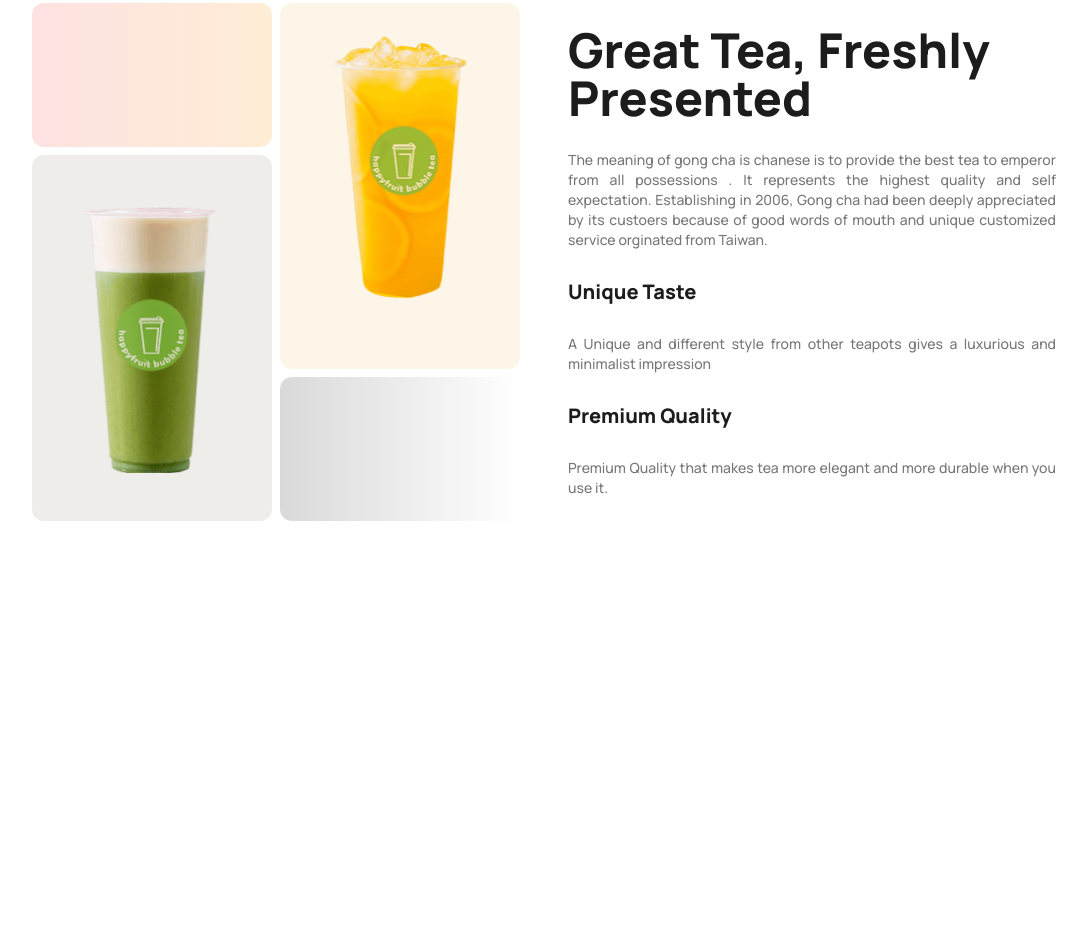
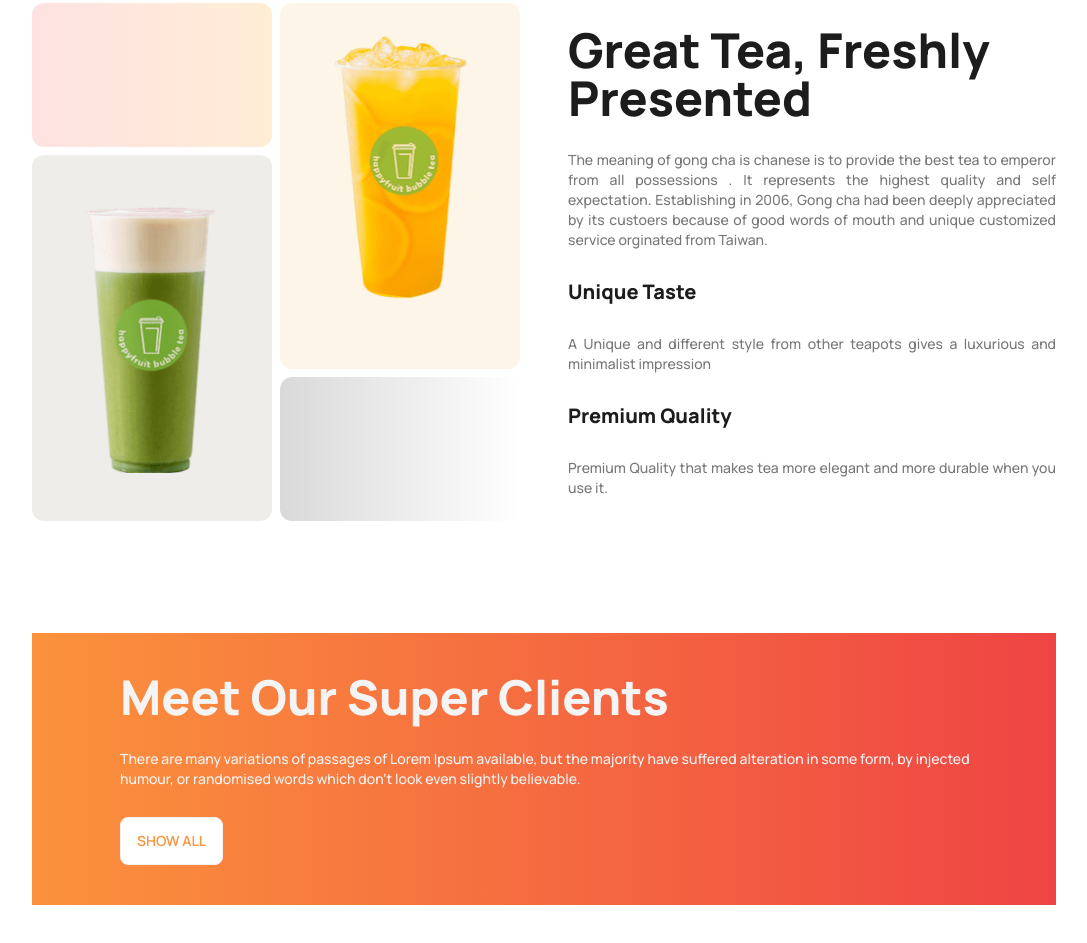
Before and after one commit to ShahariarSohan/tea-shop-website, a plain HTML site: page index.html in a window 1280 px wide. Shown: the part 1142-2085 px from the top of the page, without its empty margins (96-1183 px from the left). Before the commit the page ends 1775 px from the top, so only its background shows below. Drawn offline with nearby package versions, Linux system fonts and the light colour scheme.

Commit message:
client section one part added

```diff
--- a/index.html
+++ b/index.html
@@ -128,6 +128,22 @@
             </div>
 
         </section>
+        <!-- super clients section -->
+        <section class="mb-10  lg:mb-28  m-4 xl:mx-0  bg-gradient-to-r from-orange-400 to-red-500">
+
+            <div class=" flex flex-col lg:flex-row  justify-around items-center gap-12 ">
+              <div>
+
+              </div>
+              <div class="flex-1 space-y-7 p-10">
+                <h2 class="text-4xl lg:text-5xl text-[#F4F4F4]  font-extrabold">Meet Our Super Clients</h2>
+                <p class="text-sm text-[#F4F4F4]  font-medium">There are many variations of passages of Lorem Ipsum available, but the majority have suffered alteration in some form, by injected humour, or randomised words which don't look even slightly believable. </p>
+                <button class="btn  text-orange-400 bg-white">Show All</button>
+              </div>
+
+            </div>
+
+        </section>
     </main>
     <footer></footer>
 </body>
```
